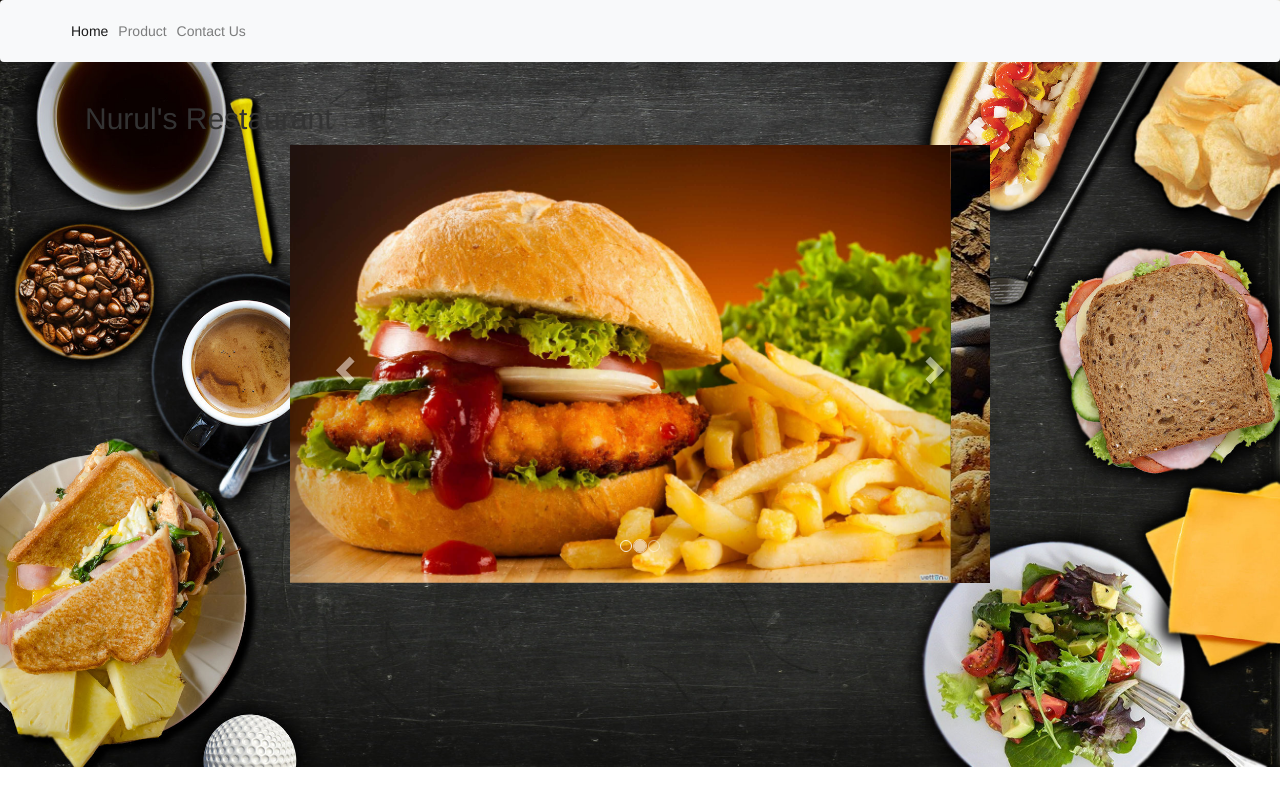
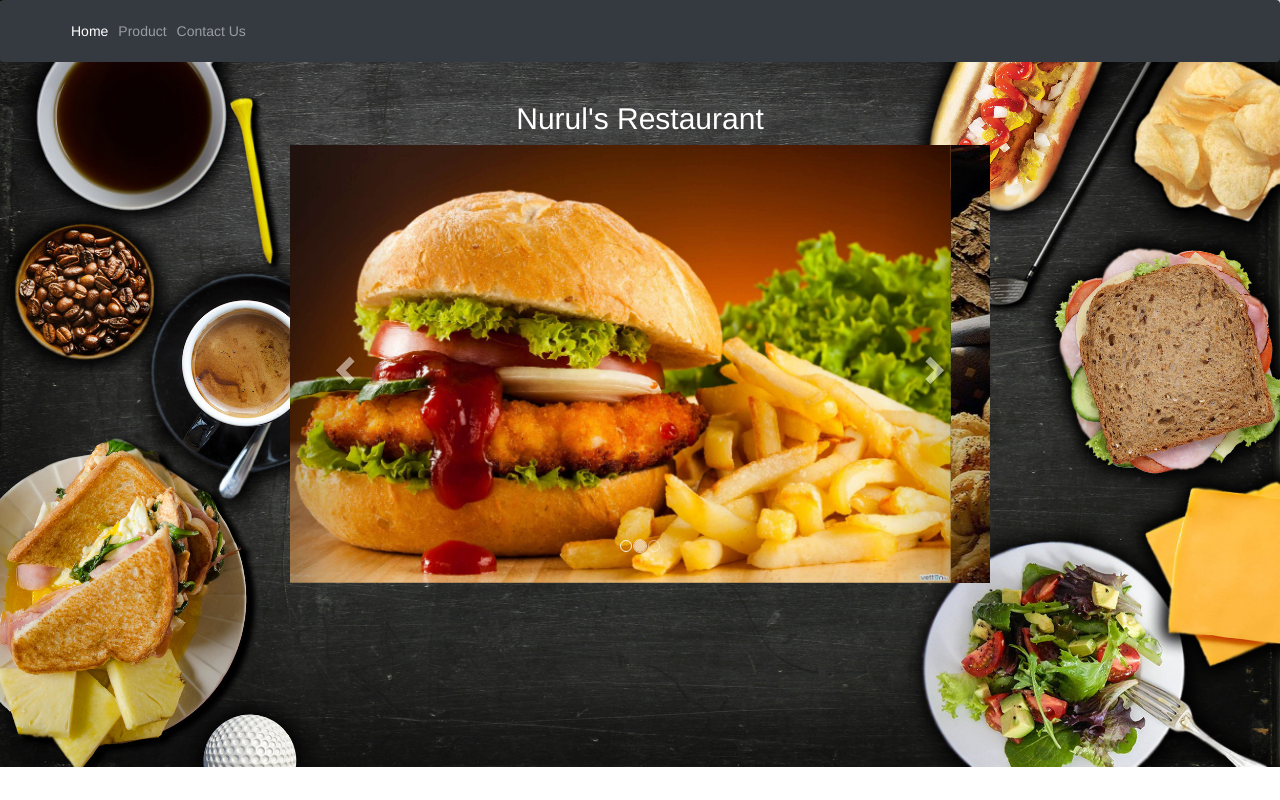
Before and after one commit to nurulazizahy/Final-Project, a plain HTML site: page index.html in a window 1280 px wide. Drawn offline with nearby package versions, Linux system fonts and the light colour scheme.

Commit message:
Update index.html

```diff
--- a/index.html
+++ b/index.html
@@ -26,7 +26,7 @@
 
     <body>
 
-        <nav class="navbar navbar-expand-lg navbar-light bg-light">
+        <nav class="navbar navbar-expand-lg navbar-dark bg-dark">
             <a class="navbar-brand" href="#"></a>
             <button class="navbar-toggler" type="button" data-toggle="collapse" data-target="#navbarNav" aria-controls="navbarNav" aria-expanded="false" aria-label="Toggle navigation">
             <span class="navbar-toggler-icon"></span>
@@ -48,7 +48,7 @@
         </nav>
 
         <div class="container">
-        <h2>Nurul's Restaurant</h2>
+        <h2 class="name">Nurul's Restaurant</h2>
 
         <div id="myCarousel" class="carousel slide" data-ride="carousel">
             <!-- Indicators -->
```
